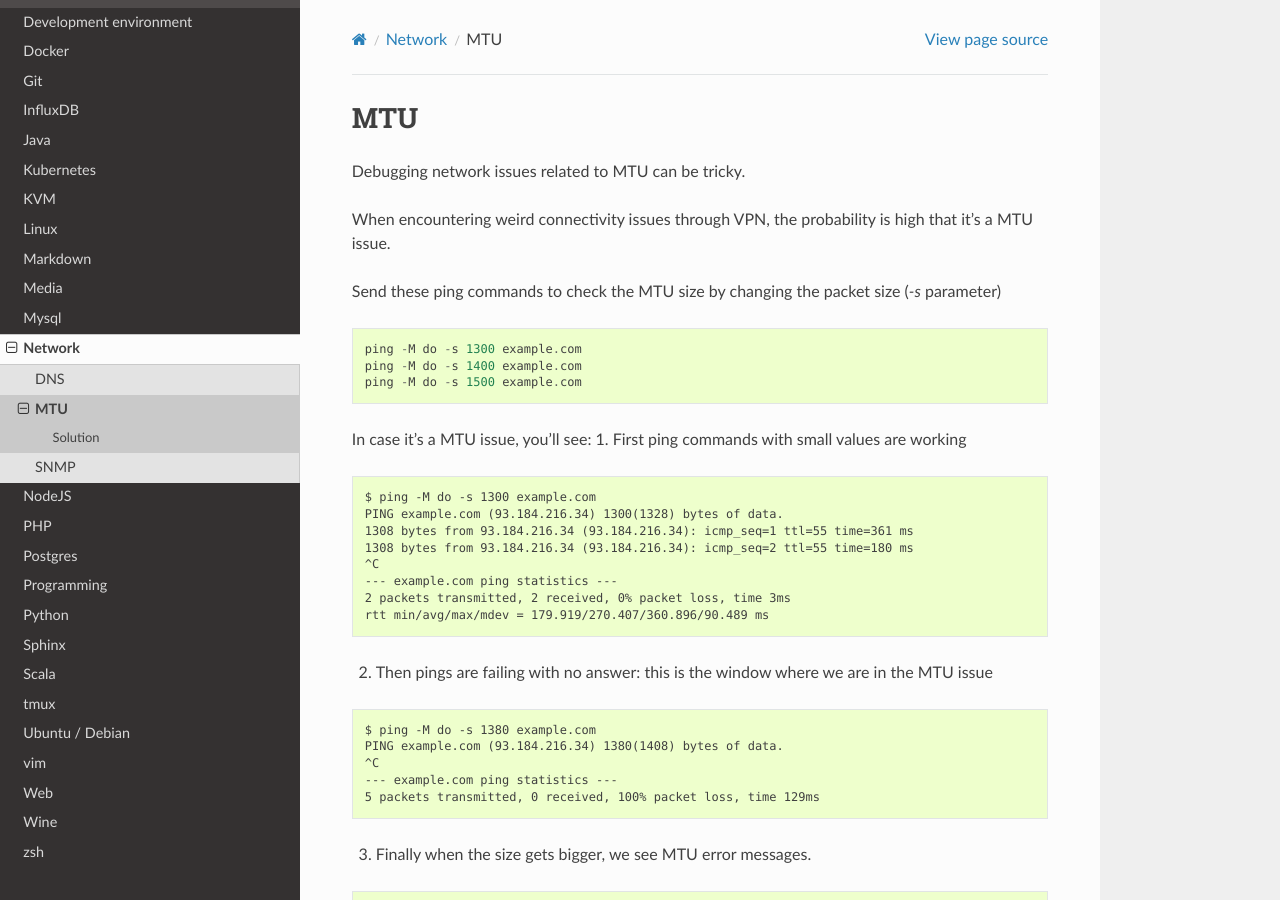
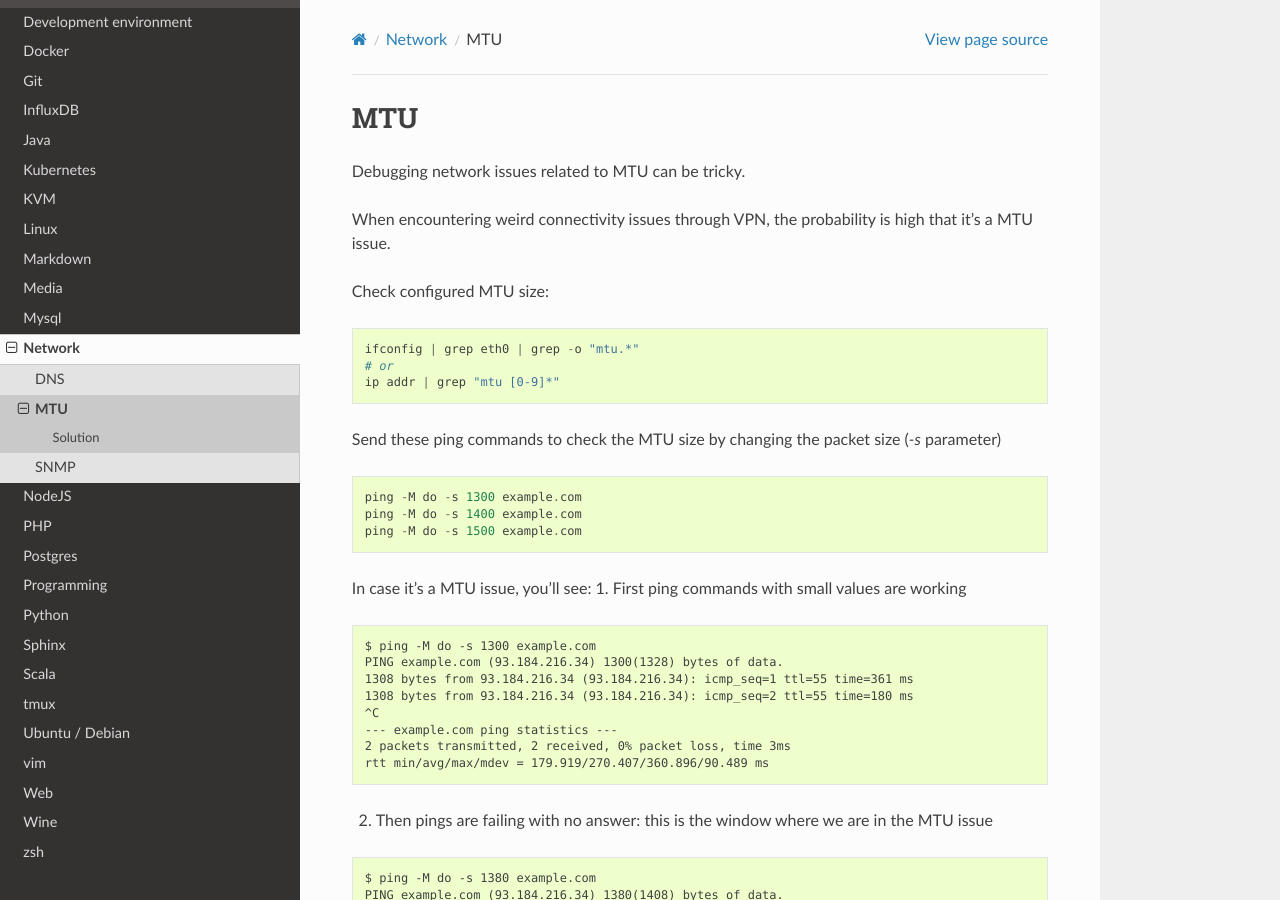
Before and after one commit to papaux/til, a Sphinx documentation site: the page built from source/network/mtu.rst, in a window 1280 px wide and 900 px high. Built offline with Sphinx 7.4.7 and the Read the Docs theme 2.0.0, drawn with Linux system fonts in a browser that asks for light colours.

Commit message:
mtu: add command to read the value

```diff
--- a/source/network/mtu.rst
+++ b/source/network/mtu.rst
@@ -4,6 +4,12 @@ MTU
 Debugging network issues related to MTU can be tricky.
 
 When encountering weird connectivity issues through VPN, the probability is high that it's a MTU issue.
+
+Check configured MTU size::
+
+  ifconfig | grep eth0 | grep -o "mtu.*"
+  # or
+  ip addr | grep "mtu [0-9]*"
 
 Send these ping commands to check the MTU size by changing the packet size (`-s` parameter)
 
```
